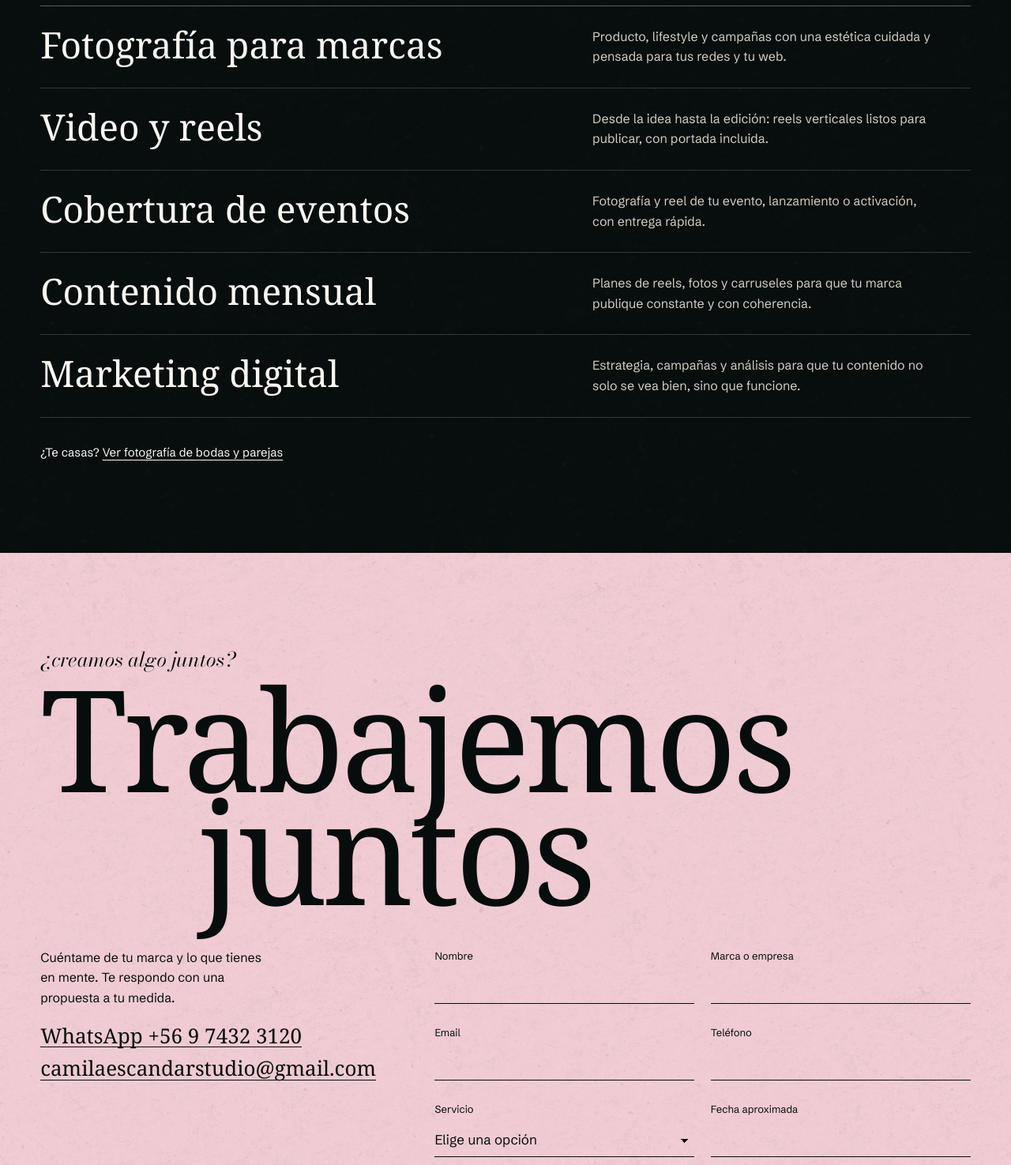
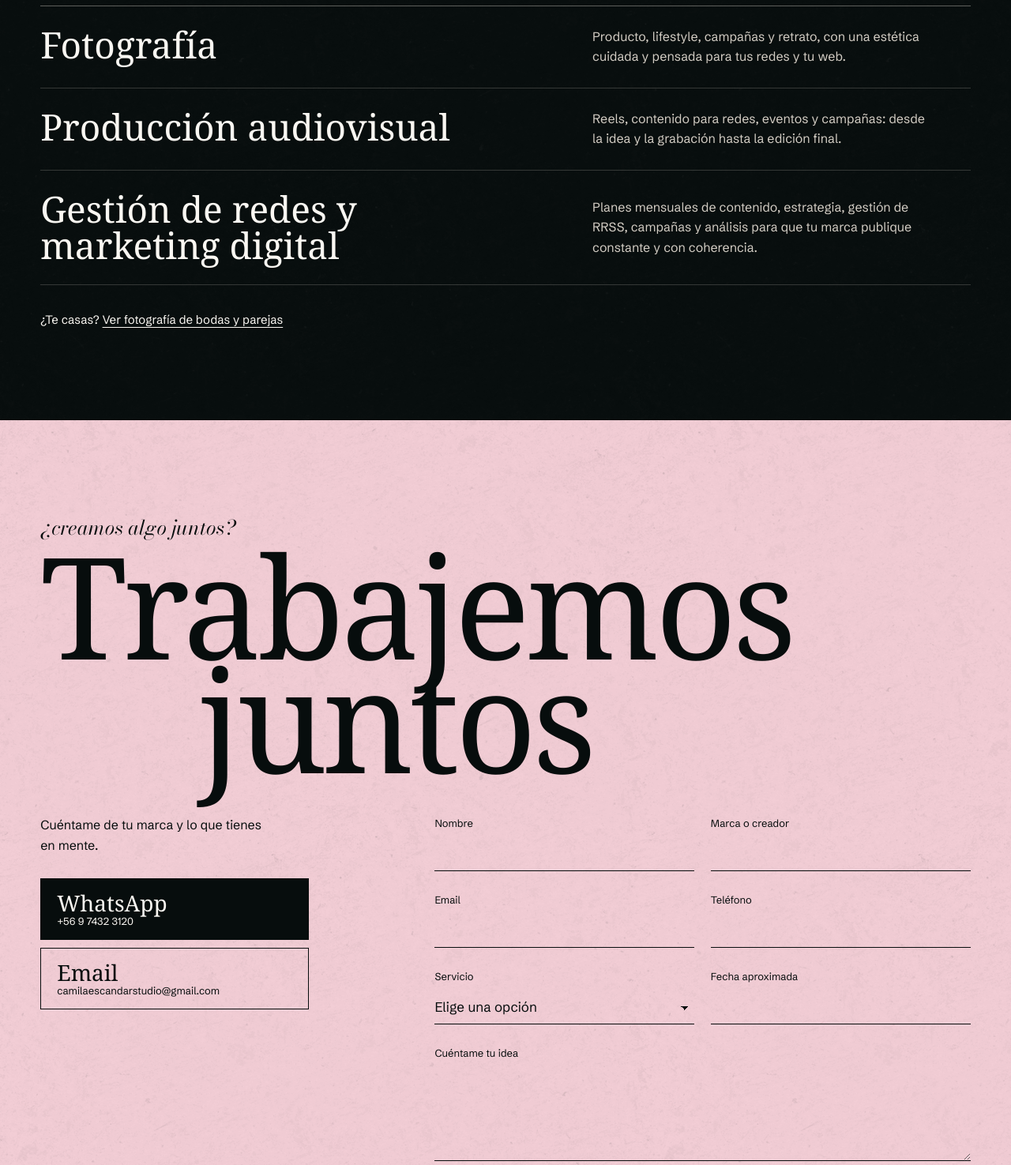
Before and after one commit to camilaescandar/camilaescandarstudio, a plain HTML site: page prueba/index.html in a window 1280 px wide. Shown: the part 7820-9295 px from the top of the page at 79% size. Drawn offline with nearby package versions, Linux system fonts and the light colour scheme; a web font is replaced by a local one.

Commit message:
Pruebas: servicios reagrupados, form y botones de contacto
Co-Authored-By: Claude Opus 5.5 <noreply@anthropic.com>
Claude-Session: https://claude.ai/code/session_011BwDbQF2q3FXEgnrmFPiJe

```diff
--- a/prueba/index.html
+++ b/prueba/index.html
@@ -155,6 +155,14 @@ body{background:var(--cream)}
 .tex::before{content:"";position:absolute;inset:0;z-index:-1;pointer-events:none;opacity:.35;background:url("../assets/papel.webp") repeat 0 0/819px auto}
 .work.tex::before,.services.tex::before,footer.tex::before,.strip.tex::before{opacity:.25}
 .bar.tex{position:sticky}
+.btns{display:flex;flex-direction:column;gap:10px;margin-top:8px;width:100%;max-width:340px}
+.direct .btn{display:flex;flex-direction:column;align-items:flex-start;gap:2px;padding:16px 20px;border:1px solid var(--noir);text-decoration:none;font-family:"Schibsted Grotesk",sans-serif;border-bottom-width:1px;align-self:stretch}
+.btn .b-t{font-family:var(--serif);font-size:28px;line-height:1}
+.btn .b-s{font-size:13px;overflow-wrap:anywhere}
+.btn-solid{background:var(--noir);color:var(--cream)}
+.btn-line{background:transparent;color:var(--noir)}
+.btn-solid:hover{background:transparent;color:var(--noir)}
+.btn-line:hover{background:var(--noir);color:var(--cream)}
 .snd{z-index:2}
 .work{background:var(--noir)}
 .photo{background:var(--white)}
@@ -280,11 +288,9 @@ body{background:var(--cream)}
 <section class="services tex" id="servicios"><div class="wrap">
 <div class="head"><h2 class="serif">Servicios</h2><p>Por proyecto o en planes mensuales. Si buscas algo a tu medida, lo armamos juntas.</p></div>
 <ul class="svc">
-<li><h3>Fotografía para marcas</h3><p>Producto, lifestyle y campañas con una estética cuidada y pensada para tus redes y tu web.</p></li>
-<li><h3>Video y reels</h3><p>Desde la idea hasta la edición: reels verticales listos para publicar, con portada incluida.</p></li>
-<li><h3>Cobertura de eventos</h3><p>Fotografía y reel de tu evento, lanzamiento o activación, con entrega rápida.</p></li>
-<li><h3>Contenido mensual</h3><p>Planes de reels, fotos y carruseles para que tu marca publique constante y con coherencia.</p></li>
-<li><h3>Marketing digital</h3><p>Estrategia, campañas y análisis para que tu contenido no solo se vea bien, sino que funcione.</p></li>
+<li><h3>Fotografía</h3><p>Producto, lifestyle, campañas y retrato, con una estética cuidada y pensada para tus redes y tu web.</p></li>
+<li><h3>Producción audiovisual</h3><p>Reels, contenido para redes, eventos y campañas: desde la idea y la grabación hasta la edición final.</p></li>
+<li><h3>Gestión de redes y marketing digital</h3><p>Planes mensuales de contenido, estrategia, gestión de RRSS, campañas y análisis para que tu marca publique constante y con coherencia.</p></li>
 </ul>
 <p class="bodas">¿Te casas? <a href="/weddings/">Ver fotografía de bodas y parejas</a></p>
 </div></section>
@@ -293,9 +299,9 @@ body{background:var(--cream)}
 <p class="kicker it">¿creamos algo juntos?</p>
 <h2 class="serif"><span>Trabajemos</span><span>juntos</span></h2>
 <div class="direct">
-<p>Cuéntame de tu marca y lo que tienes en mente. Te respondo con una propuesta a tu medida.</p>
-<a href="https://wa.me/56974323120">WhatsApp +56 9 7432 3120</a>
-<a href="mailto:camilaescandarstudio@gmail.com">camilaescandarstudio@gmail.com</a>
+<p>Cuéntame de tu marca y lo que tienes en mente.</p>
+<div class="btns"><a class="btn btn-solid" href="https://wa.me/56974323120"><span class="b-t">WhatsApp</span><span class="b-s">+56 9 7432 3120</span></a>
+<a class="btn btn-line" href="mailto:camilaescandarstudio@gmail.com"><span class="b-t">Email</span><span class="b-s">camilaescandarstudio@gmail.com</span></a></div>
 </div>
 <form id="form-studio" action="https://api.web3forms.com/submit" method="POST">
 <input type="hidden" name="access_key" value="04c02ef0-45d5-41cf-bf23-c3b99f76920f">
@@ -303,10 +309,10 @@ body{background:var(--cream)}
 <input type="hidden" name="from_name" value="Web Camila Escandar Studio">
 <input type="checkbox" name="botcheck" style="display:none" tabindex="-1" autocomplete="off">
 <label>Nombre<input type="text" name="nombre" autocomplete="name" required></label>
-<label>Marca o empresa<input type="text" name="marca" autocomplete="organization"></label>
+<label>Marca o creador<input type="text" name="marca" autocomplete="organization"></label>
 <label>Email<input type="email" name="email" autocomplete="email" required></label>
 <label>Teléfono<input type="tel" name="telefono" autocomplete="tel"></label>
-<label>Servicio<select name="servicio"><option value="">Elige una opción</option><option>Fotografía</option><option>Video y reels</option><option>Cobertura de evento</option><option>Contenido mensual</option><option>Marketing digital</option><option>Otro / a medida</option></select></label>
+<label>Servicio<select name="servicio"><option value="">Elige una opción</option><option>Fotografía</option><option>Producción audiovisual</option><option>Gestión de redes y marketing digital</option><option>Otro / a medida</option></select></label>
 <label>Fecha aproximada<input type="text" name="fecha"></label>
 <label class="full">Cuéntame tu idea<textarea name="mensaje" required></textarea></label>
 <div class="send"><button type="submit">Enviar consulta</button><p id="estado" role="status"></p></div>
```
Also changed, not shown: prueba2/index.html (+16 -10 lines).
